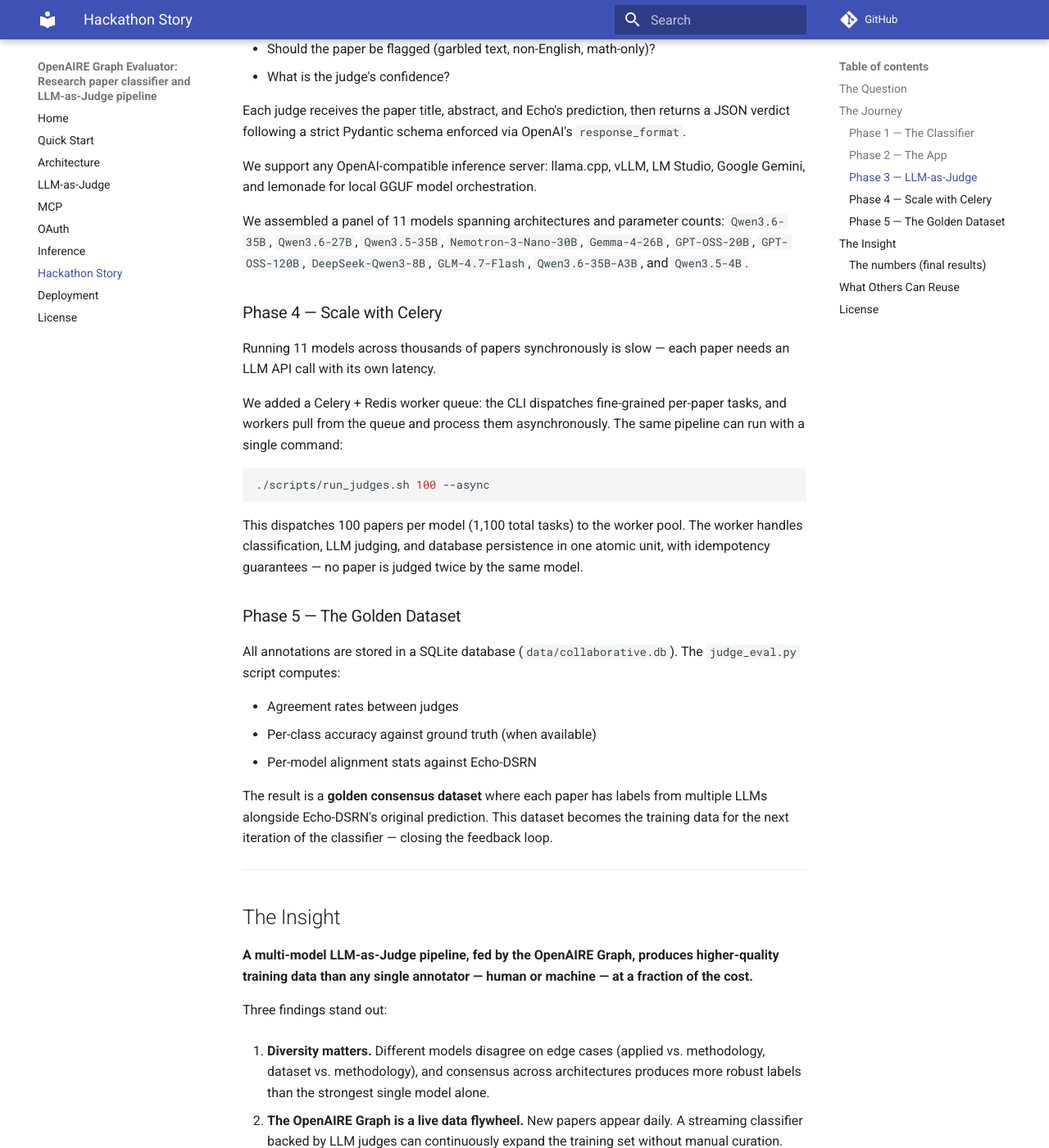
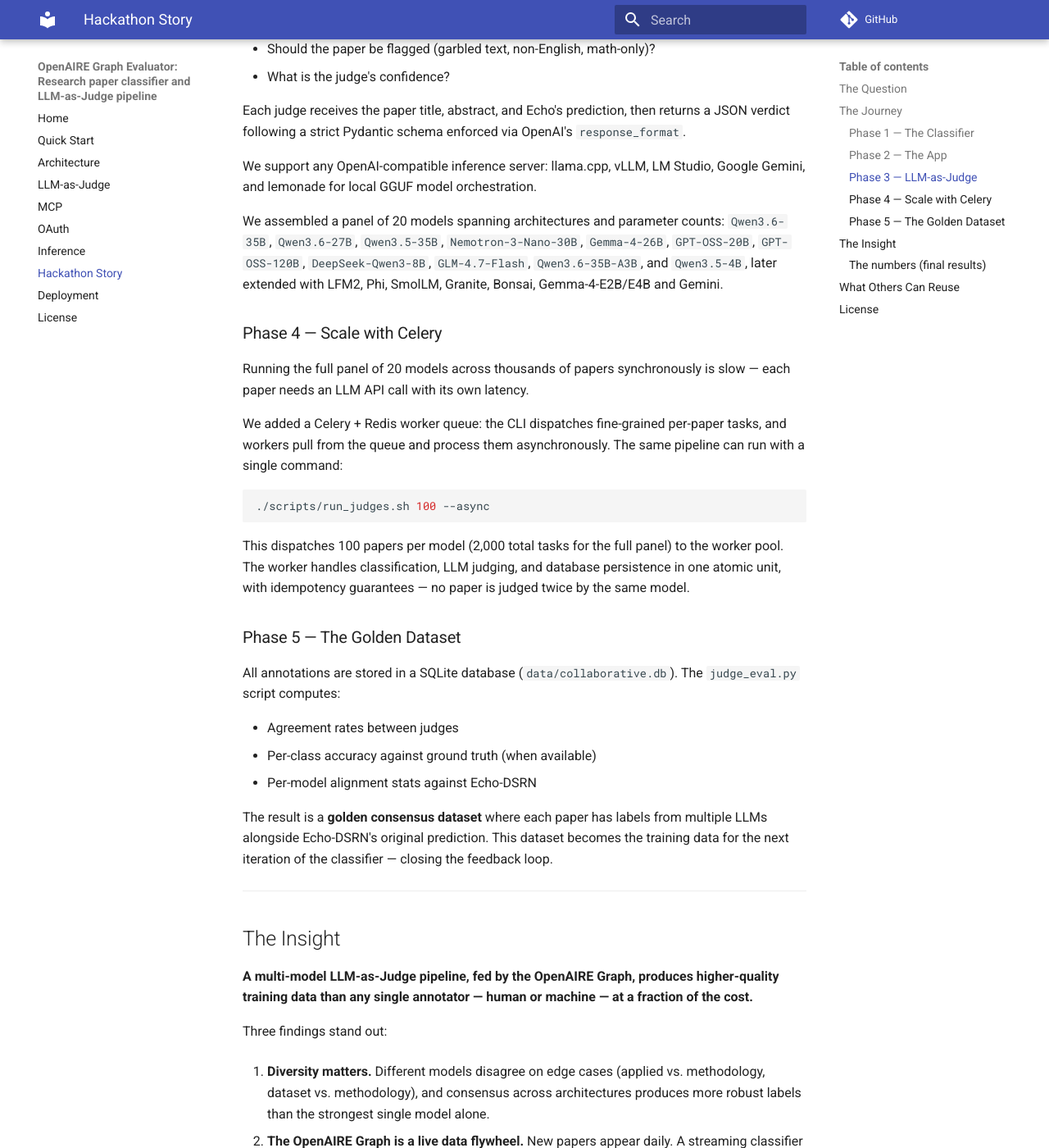
Before and after one commit to ethicalabs-ai/OpenAIRE-AI-Research-Evaluator, an MkDocs documentation site: the page built from docs/story.md, in a window 1280 px wide and 1400 px high, scrolled down 1747 px. Shown: the whole window at 82% size. Built offline with MkDocs 1.6.1 and Material for MkDocs 9.7.7, drawn with Linux system fonts in a browser that asks for light colours; comment, search, counter and statistics services are not loaded.

Commit message:
docs(story): fix judge panel count to 20 models

````diff
--- a/docs/story.md
+++ b/docs/story.md
@@ -59,11 +59,11 @@ Each judge receives the paper title, abstract, and Echo's prediction, then retur
 
 We support any OpenAI-compatible inference server: llama.cpp, vLLM, LM Studio, Google Gemini, and lemonade for local GGUF model orchestration.
 
-We assembled a panel of 11 models spanning architectures and parameter counts: `Qwen3.6-35B`, `Qwen3.6-27B`, `Qwen3.5-35B`, `Nemotron-3-Nano-30B`, `Gemma-4-26B`, `GPT-OSS-20B`, `GPT-OSS-120B`, `DeepSeek-Qwen3-8B`, `GLM-4.7-Flash`, `Qwen3.6-35B-A3B`, and `Qwen3.5-4B`.
+We assembled a panel of 20 models spanning architectures and parameter counts: `Qwen3.6-35B`, `Qwen3.6-27B`, `Qwen3.5-35B`, `Nemotron-3-Nano-30B`, `Gemma-4-26B`, `GPT-OSS-20B`, `GPT-OSS-120B`, `DeepSeek-Qwen3-8B`, `GLM-4.7-Flash`, `Qwen3.6-35B-A3B`, and `Qwen3.5-4B`, later extended with LFM2, Phi, SmolLM, Granite, Bonsai, Gemma-4-E2B/E4B and Gemini.
 
 ### Phase 4 — Scale with Celery
 
-Running 11 models across thousands of papers synchronously is slow — each paper needs an LLM API call with its own latency.
+Running the full panel of 20 models across thousands of papers synchronously is slow — each paper needs an LLM API call with its own latency.
 
 We added a Celery + Redis worker queue: the CLI dispatches fine-grained per-paper tasks, and workers pull from the queue and process them asynchronously. The same pipeline can run with a single command:
 
@@ -71,7 +71,7 @@ We added a Celery + Redis worker queue: the CLI dispatches fine-grained per-pape
 ./scripts/run_judges.sh 100 --async
 ```
 
-This dispatches 100 papers per model (1,100 total tasks) to the worker pool. The worker handles classification, LLM judging, and database persistence in one atomic unit, with idempotency guarantees — no paper is judged twice by the same model.
+This dispatches 100 papers per model (2,000 total tasks for the full panel) to the worker pool. The worker handles classification, LLM judging, and database persistence in one atomic unit, with idempotency guarantees — no paper is judged twice by the same model.
 
 ### Phase 5 — The Golden Dataset
 
@@ -101,7 +101,7 @@ Three findings stand out:
 
 The full pipeline ran on 10,001 live OpenAIRE papers, producing the golden dataset that will fine-tune Echo-DSRN v0.1.4:
 
-- **170,403 LLM verdicts** from a panel of **19 models** (the panel grew from the initial 11 as we validated more judges).
+- **170,403 LLM verdicts** from a panel of **20 models** (the panel grew from the initial 11 as we validated more judges).
 - **10,001-paper golden dataset** (7,999 train / 1,001 val / 1,001 test), each paper judged by a **median of 17 models** (max 20).
 - **Median 81% top-label consensus**; 52% of papers reach ≥80% judge agreement; 17% are unanimous.
 - **Before/after:** Echo-DSRN v0.1.3, trained on the 6,000-record seed set, agreed with the panel only **32% of the time** on the live stream (judge-by-judge: 12.5%–41.3%). The seed data did not represent the real, noisy stream — which is exactly what retraining on the golden set fixes.
````
Also changed, not shown: MODEL_CARD.md (+1 -1 lines), docs/llm-as-judge.md (+1 -1 lines).
